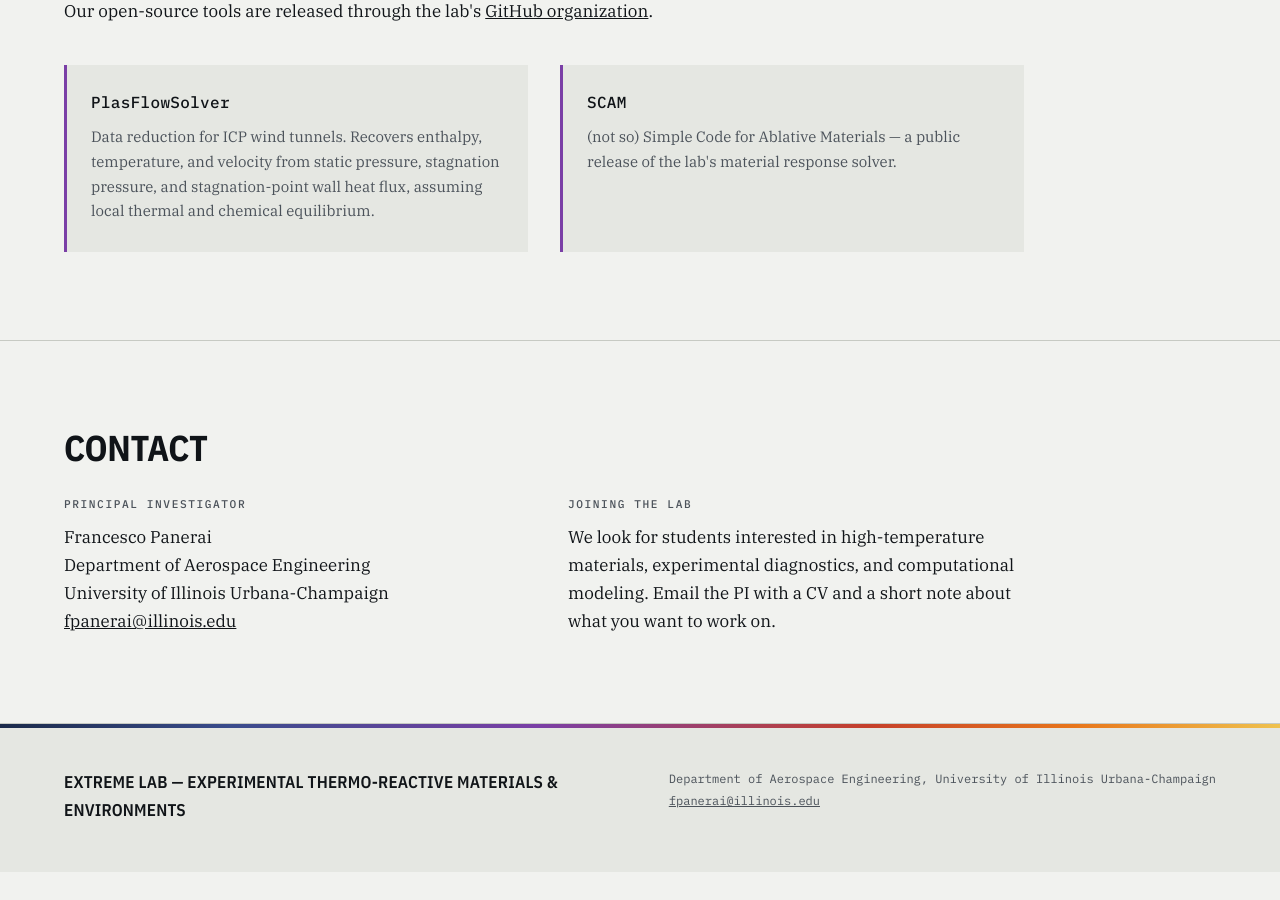
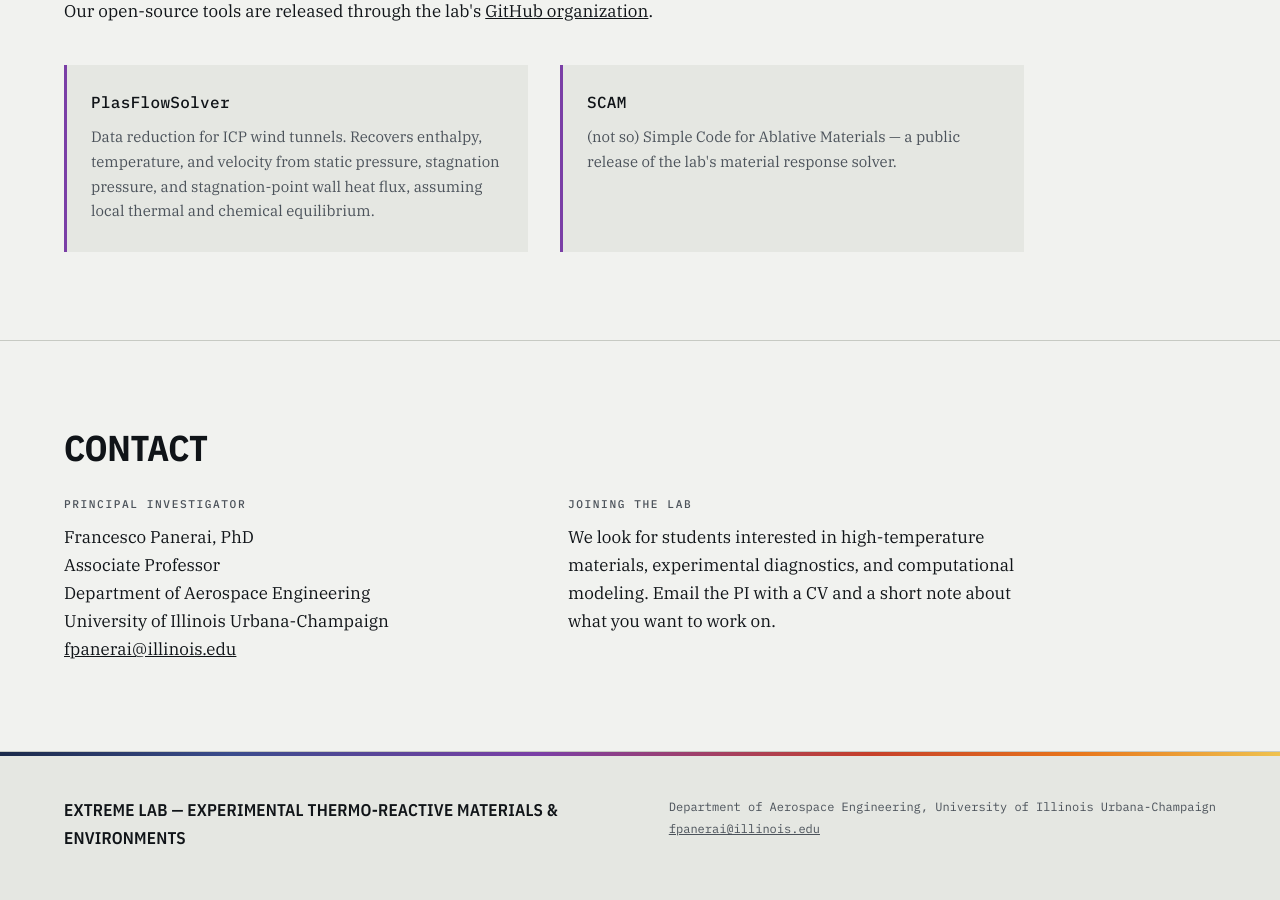
Before and after one commit to extremelab-illinois/extremelab-illinois.github.io, a Jekyll site: the page built from index.html, in a window 1280 px wide and 900 px high, scrolled down 1770 px. Built offline with Jekyll 4.4.1, drawn with Linux system fonts in a browser that asks for light colours; before the commit the page ends 2642 px from its top, so only the background shows below that.

Commit message:
Add PI title to contact section
Co-Authored-By: Claude Sonnet 5 <noreply@anthropic.com>

```diff
--- a/index.html
+++ b/index.html
@@ -109,8 +109,8 @@ layout: default
     <div>
       <h3>Principal investigator</h3>
       <p>
-        <!-- DRAFT: confirm title -->
-        Francesco Panerai<br>
+        Francesco Panerai, PhD<br>
+        Associate Professor<br>
         {{ site.department }}<br>
         {{ site.institution }}<br>
         <a href="mailto:{{ site.email }}">{{ site.email }}</a>
```
